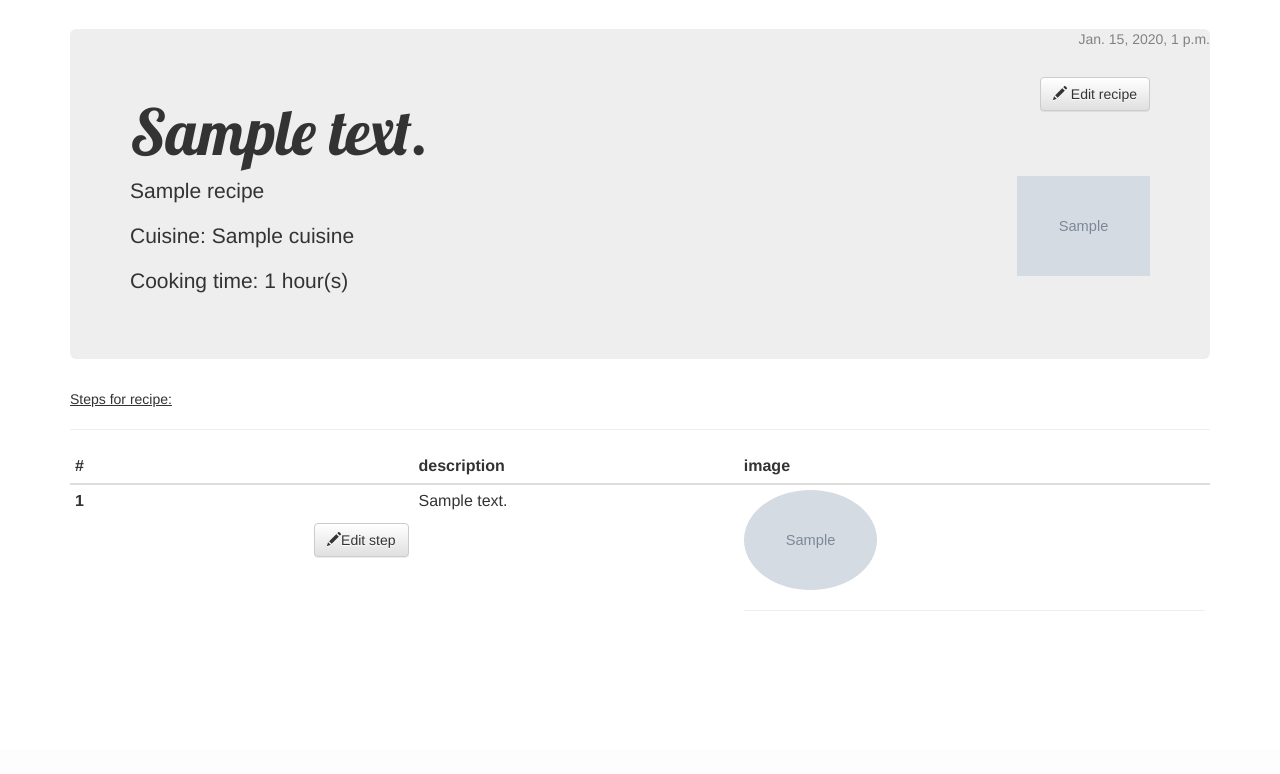
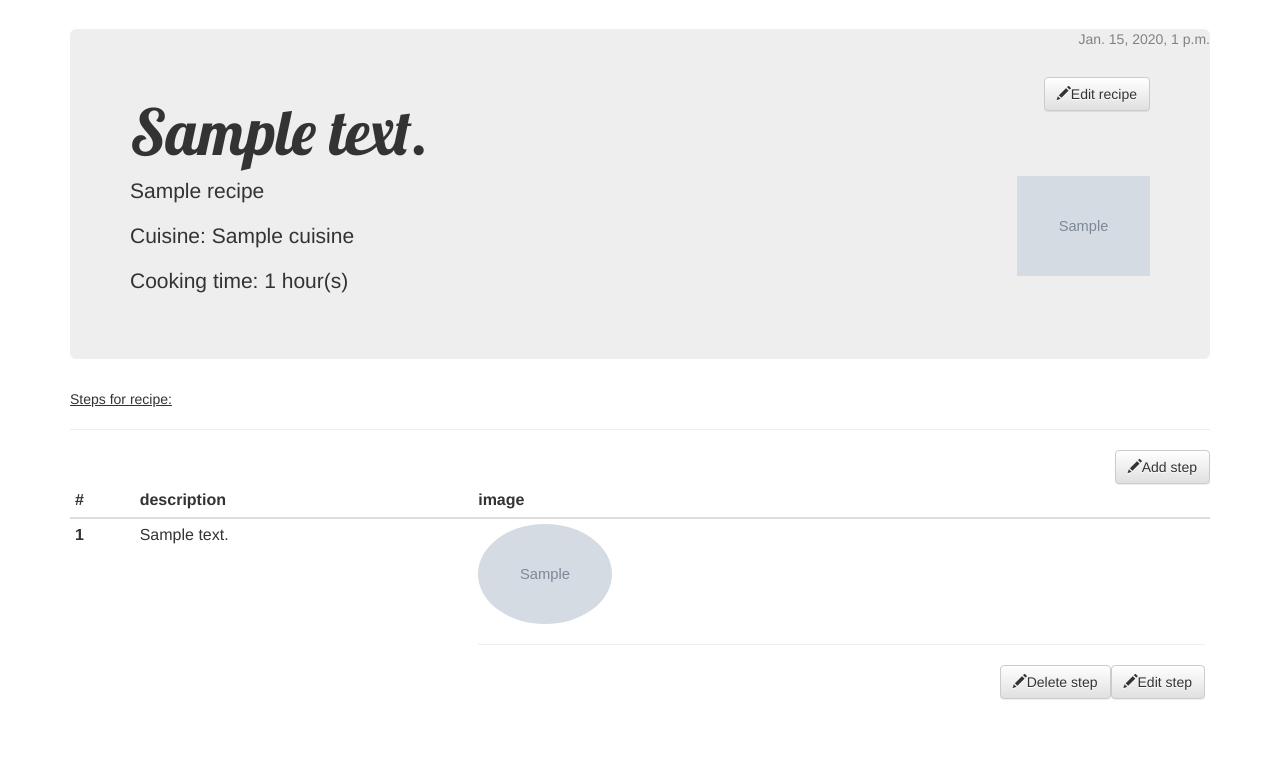
Before and after one commit to tbatishcheva/recipes, a Django app: page /recipe/1/ in a window 1280 px wide. Shown: the part 51-825 px from the top of the page. Before the commit the page ends 662 px from the top, so only its background shows below. Run offline with Django 3.2, Linux system fonts and the light colour scheme; a user stored in the database is signed in; tables that the repository leaves empty hold one stand-in row (values such as "Sample post"); grey boxes marked "Sample" are stand-in pictures; some libraries are stand-ins or nearby versions.

Commit message:
auth + new_step

```diff
--- a/recipes/forms.py
+++ b/recipes/forms.py
@@ -41,5 +41,7 @@ class UserForm(forms.ModelForm):
 class StepForm(forms.ModelForm):
     class Meta:
         model = Step
-        fields = ('description',
+        fields = (
+                  'description',
+                  'number',
                   'img')
--- a/recipes/templates/recipes/author.html
+++ b/recipes/templates/recipes/author.html
@@ -5,6 +5,7 @@
 {% block content %}
 <h1>My details</h1>
 <form method="POST" class="recipe-form">{% csrf_token %}
+
     {{ form.username|bootstrap }}
     {{ form.email|bootstrap }}
     {{ form.password|bootstrap }}
--- a/recipes/templates/recipes/recipe_detail.html
+++ b/recipes/templates/recipes/recipe_detail.html
@@ -11,7 +11,7 @@
     {% endif %}
     <div class="jumbotron">
         <a class="btn btn-default pull-right" href="{% url 'recipe_edit' pk=recipe.pk %}"><span
-                class="glyphicon glyphicon-pencil"></span> Edit recipe</a>
+                class="glyphicon glyphicon-pencil"></span>Edit recipe</a>
 
         <h1>{{ recipe.description }}</h1>
         <img class="recipe-img pull-right" src="{{recipe.main_img}}" alt="image not found">
@@ -27,9 +27,12 @@
 
         </div>
         <p><u>Steps for recipe:</u></p>
-        </div>
+    </div>
     <hr>
     <table class="table table-condensed">
+
+        <a class="btn btn-default pull-right" href="{% url 'step_new' pk_recipe=recipe.pk %}"><span
+                class="glyphicon glyphicon-pencil"></span>Add step</a>
         <thead>
         <tr>
             <th>#</th>
@@ -42,9 +45,6 @@
         <tr>
             <th>
                 <p>{{ step.number|linebreaksbr }}</p>
-            <a class="btn btn-default pull-right" href="{% url 'step_edit' pk=step.pk %}"><span
-                class="glyphicon glyphicon-pencil"></span>Edit step</a>
-
             </td>
             </th>
 
@@ -54,8 +54,14 @@
             <td>
                 <img class="recipe-img img-circle" src="{{step.img}}" alt="can not load image">
                 <hr>
+                <a class="btn btn-default pull-right" href="{% url 'step_edit' pk=step.pk %}"><span
+                        class="glyphicon glyphicon-pencil"></span>Edit step</a>
+                <a class="btn btn-default pull-right" href="{% url 'step_delete' pk=step.pk %}"><span
+                        class="glyphicon glyphicon-pencil"></span>Delete step</a>
             </td>
+
         </tr>
+
         {% endfor %}
         </tbody>
     </table>
--- a/recipes/templates/recipes/step_edit.html
+++ b/recipes/templates/recipes/step_edit.html
@@ -9,7 +9,9 @@
 <form method="POST" class="recipe-form">{% csrf_token %}
 
     {{ form.description|bootstrap }}
+    {{ form.number|bootstrap }}
     {{ form.img|bootstrap }}
+
 
     <button type="submit" class="save btn btn-default">Save</button>
 </form>
--- a/recipes/urls.py
+++ b/recipes/urls.py
@@ -11,5 +11,7 @@ urlpatterns = [
     url(r'^logout/$', views.LogoutView.as_view(), name='logout'),
     url(r'^author/(?P<pk>[0-9]+)/$', views.author, name='author'),
     url(r'^step/(?P<pk>[0-9]+)/edit/$', views.step_edit, name='step_edit'),
+    url(r'^step/(?P<pk>[0-9]+)/delete/$', views.step_delete, name='step_delete'),
+    url(r'^step/new/(?P<pk_recipe>[0-9]+)/$', views.step_new, name='step_new'),
 
 ]
--- a/recipes/views.py
+++ b/recipes/views.py
@@ -3,11 +3,13 @@ from django.utils import timezone
 from .models import Recipe, Step
 from .forms import RecipeForm, RegisterForm, UserForm, StepForm
 from django.views.generic.edit import FormView
-from django.contrib.auth.forms import AuthenticationForm
+from django.contrib.auth.forms import AuthenticationForm, PasswordChangeForm
 from django.contrib.auth import login, authenticate
 from django.http import HttpResponseRedirect
 from django.views.generic.base import View
 from django.contrib.auth import logout, update_session_auth_hash
+from django.contrib import messages
+
 from django.contrib.auth.models import User
 
 
@@ -50,6 +52,25 @@ def recipe_edit(request, pk):
     return render(request, 'recipes/recipe_edit.html', {'form': form})
 
 
+def step_new(request, pk_recipe):
+    if request.method == "POST":
+        print('0')
+        print(pk_recipe)
+        form = StepForm(request.POST)
+        #form.fields.recipe = get_object_or_404(Recipe, pk=pk_recipe)
+        if form.is_valid():
+
+            step = form.save(commit=False)
+            step.recipe = get_object_or_404(Recipe, pk=pk_recipe)
+            step.save()
+            return redirect('recipe_detail', pk=pk_recipe)
+    else:
+        form = StepForm()
+        #form.fields.recipe = get_object_or_404(Recipe, pk=pk_recipe)
+
+    return render(request, 'recipes/step_edit.html', {'form': form})
+
+
 def step_edit(request, pk):
     step = get_object_or_404(Step, pk=pk)
     if request.method == "POST":
@@ -61,6 +82,12 @@ def step_edit(request, pk):
     else:
         form = StepForm(instance=step)
     return render(request, 'recipes/step_edit.html', {'form': form})
+
+
+def step_delete(request, pk):
+    step = get_object_or_404(Step, pk=pk)
+    step.delete()
+    return redirect('recipe_detail', pk=step.recipe.pk)
 
 
 class RegisterFormView(FormView):
@@ -103,10 +130,14 @@ def author(request, pk):
     if request.method == "POST":
         form = UserForm(request.POST, instance=user)
         if form.is_valid():
-            user = form.save(commit=False)
-            user.set_password(request.POST['password'])
-            user.save()
-            return redirect('/login/', pk=user.pk)
+            #user = form.save(commit=False)
+            request.user.set_password(request.POST['password'])
+            request.user.save()
+            update_session_auth_hash(request, request.user)
+
+            return render(request, 'recipes/author.html', {'form': form})
+
     else:
         form = UserForm(instance=user)
+
     return render(request, 'recipes/author.html', {'form': form})
```
